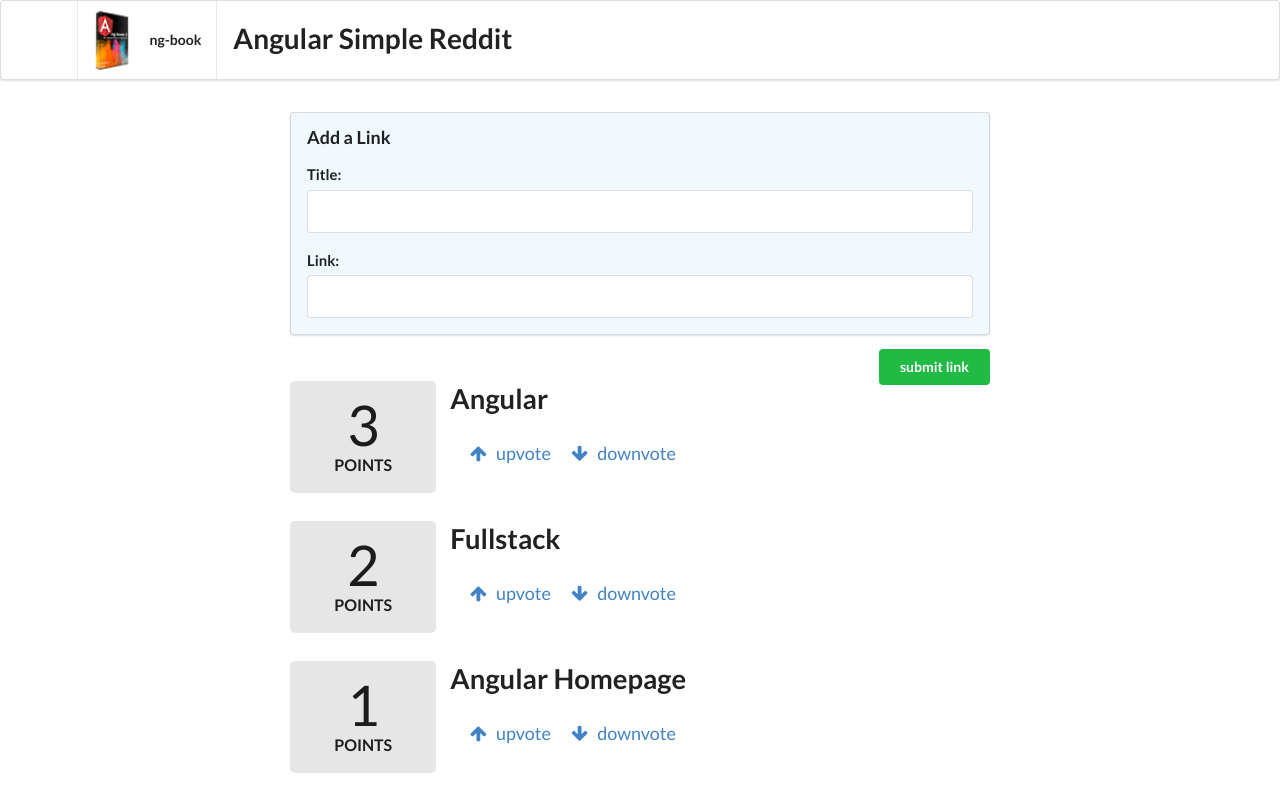
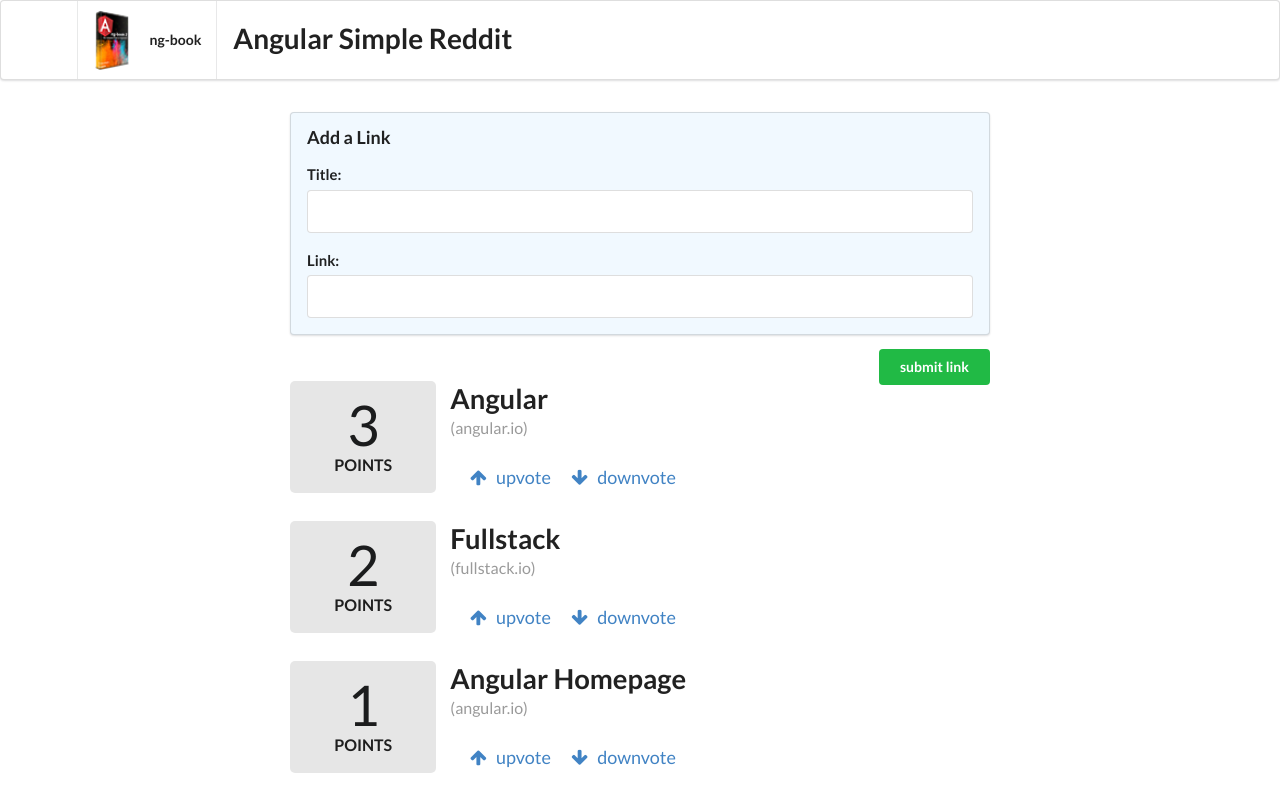
Before and after one commit to memof90/reddit_Clone_Angular11, an Angular app: page / in a window 1280 px wide. Built offline with nearby package versions, Linux system fonts and the light colour scheme.

Commit message:
Add domain each url

```diff
--- a/src/app/article/article.component.html
+++ b/src/app/article/article.component.html
@@ -12,6 +12,7 @@
     <a href="{{ article.link }}" class="ui large header">
         {{ article.title }}
     </a>
+    <div class="meta">({{article.domain()}})</div>
     <ul class="ui big horizontal list voters">
         <li class="item">
             <a href (click)="voteUp()">
```
